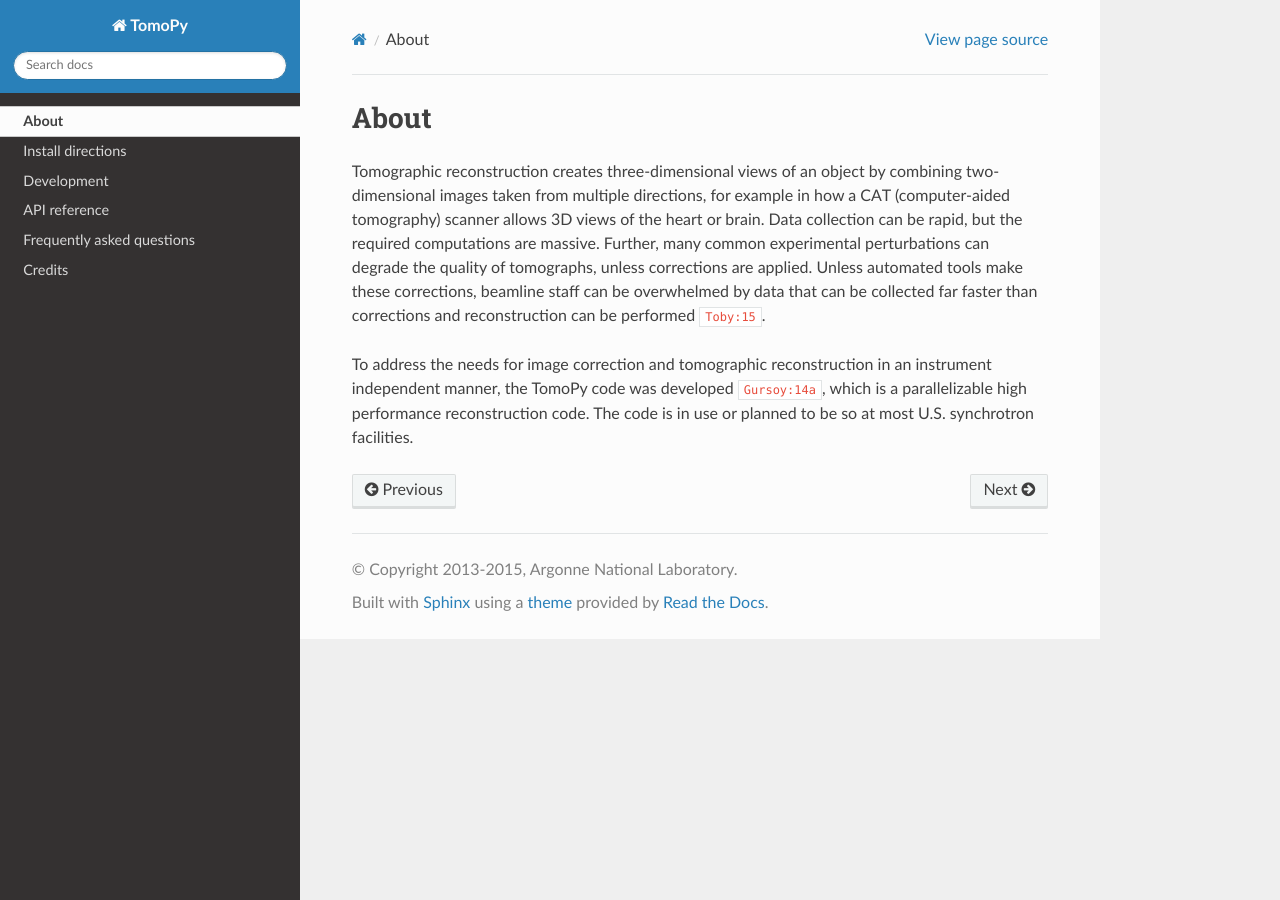
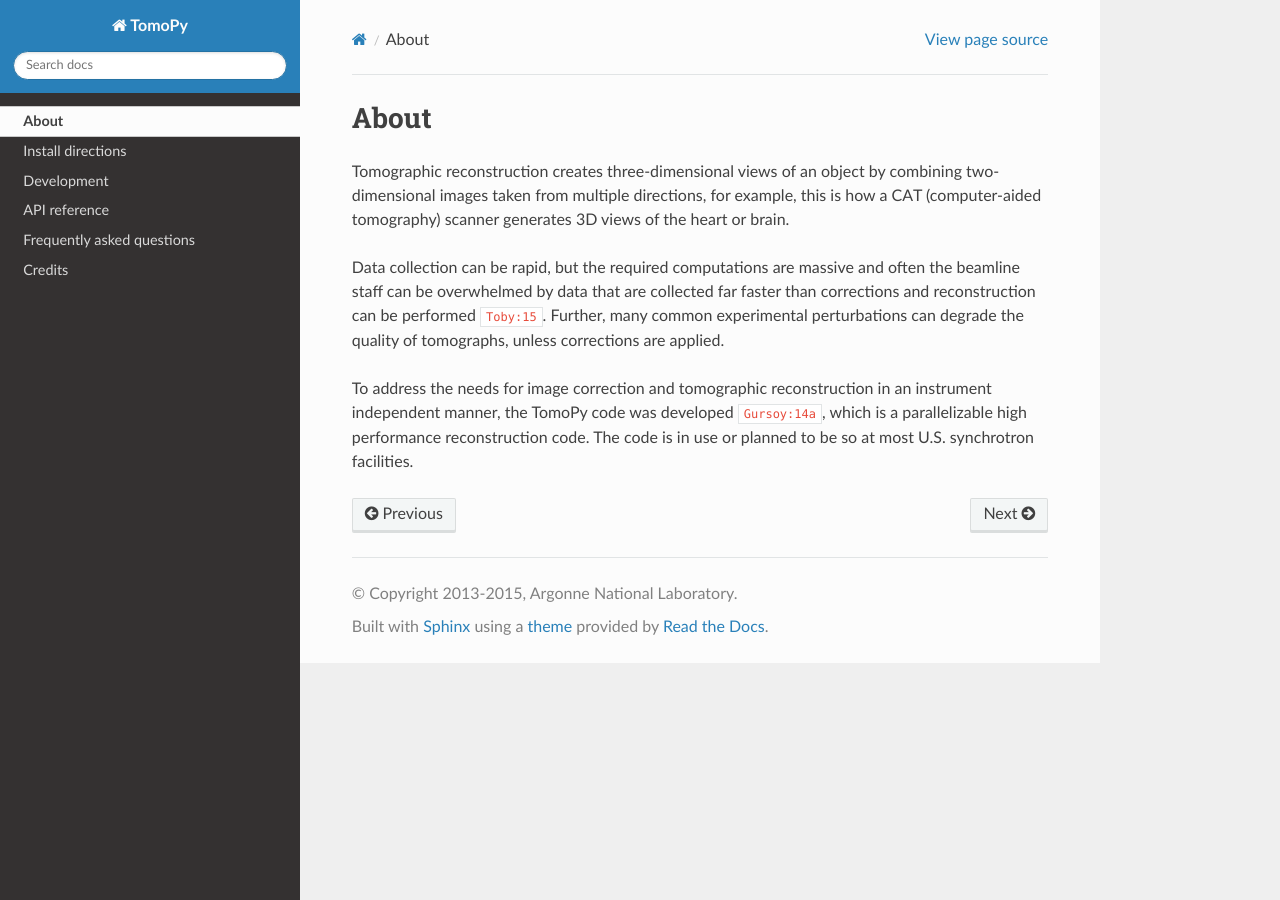
Before and after one commit to tomopy/tomopy, a Sphinx documentation site: the page built from doc/source/about.rst, in a window 1280 px wide. Built offline with Sphinx 7.4.7 and the Read the Docs theme 2.0.0, drawn with Linux system fonts in a browser that asks for light colours; cross-references to code outside the pages are shown as plain code.

Commit message:
editing the docs
Former-commit-id: 641b9fb1a16b97aa298a68af47c4f68ccf97e699 [formerly a3ea5a6491e8676ae9492331d66033f142bec7c2]
Former-commit-id: 36f9fd3021483a971ef67d14dfd9a56351a15c48

```diff
--- a/doc/source/about.rst
+++ b/doc/source/about.rst
@@ -4,14 +4,14 @@ About
 
 Tomographic reconstruction creates three-dimensional views of an
 object by combining two-dimensional images taken from multiple
-directions, for example in how a CAT (computer-aided tomography)
-scanner allows 3D views of the heart or brain. Data collection
-can be rapid, but the required computations are massive. Further,
-many common experimental perturbations can degrade the quality of
-tomographs, unless corrections are applied. Unless automated tools
-make these corrections, beamline staff can be overwhelmed by data that
-can be collected far faster than corrections and reconstruction
-can be performed :cite:`Toby:15`.
+directions, for example, this is how a CAT (computer-aided tomography)
+scanner generates 3D views of the heart or brain.
+
+Data collection can be rapid, but the required computations are massive
+and often the beamline staff can be overwhelmed by data that are
+collected far faster than corrections and reconstruction  can be
+performed :cite:`Toby:15`. Further, many common experimental perturbations
+can degrade the quality of tomographs, unless corrections are applied.
 
 To address the needs for image correction and tomographic reconstruction
 in an instrument independent manner, the TomoPy code was developed
--- a/doc/source/api/tomopy.io.exchange.rst
+++ b/doc/source/api/tomopy.io.exchange.rst
@@ -13,11 +13,11 @@
       read_als_832
       read_anka_tomotopo
       read_aps_1id
+      read_aps_2bm
+      read_aps_7bm
       read_aps_13bm
       read_aps_13id
-      read_aps_2bm
       read_aps_32id
-      read_aps_7bm
       read_aus_microct
       read_diamond_l12
       read_elettra_syrmep
--- a/doc/source/api/tomopy.misc.corr.rst
+++ b/doc/source/api/tomopy.misc.corr.rst
@@ -10,6 +10,7 @@
 
    .. autosummary::
 
+      adjust_range
       gaussian_filter
       median_filter
       sobel_filter
--- a/doc/source/devguide.rst
+++ b/doc/source/devguide.rst
@@ -102,7 +102,7 @@ button to compare, review and create a pull request.
 
 .. image:: img/create-revision.png
 
-After clicking on theis button, you are presented with a review page
+After clicking on this button, you are presented with a review page
 where you can get a high-level overview of what exactly has changed
 between your forked branch and the original TomoPy repository.
 When you're ready to submit your pull request, click
--- a/doc/source/install.rst
+++ b/doc/source/install.rst
@@ -10,8 +10,8 @@ This section covers the basics of how to download and install TomoPy.
 Installing from Conda/Binstar
 =============================
 
-To use this you must have `Conda <http://continuum.io/downloads>`_
-installed first. Open a terminal or a command prompt window and run::
+First you must have `Conda <http://continuum.io/downloads>`_
+installed, then open a terminal or a command prompt window and run::
 
     conda install -c dgursoy tomopy
 
@@ -19,7 +19,7 @@ installed first. Open a terminal or a command prompt window and run::
 Updating the installation
 =========================
 
-This is an active project, so we suggest you update your installation
+TomoPy is an active project, so we suggest you update your installation
 frequently. To update the installation run in your terminal::
 
     conda update -c dgursoy tomopy
```
Also changed, not shown: doc/source/api.rst (line endings or trailing spaces), doc/source/img/clone-in-desktop.png, doc/source/img/fork-repo.png.
